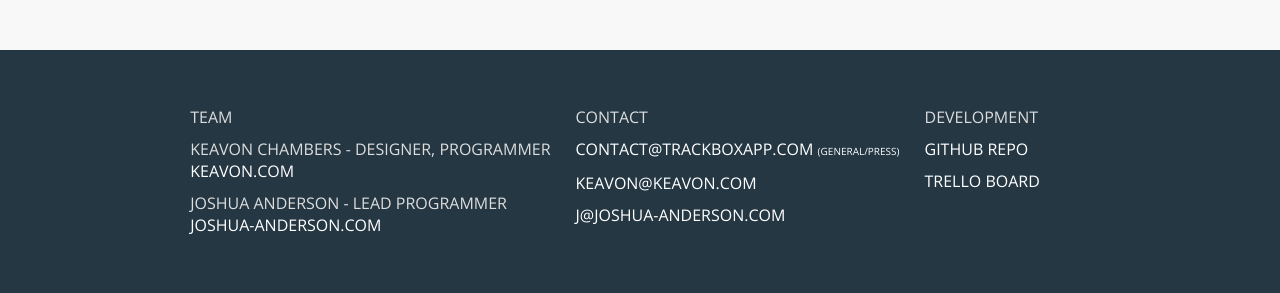
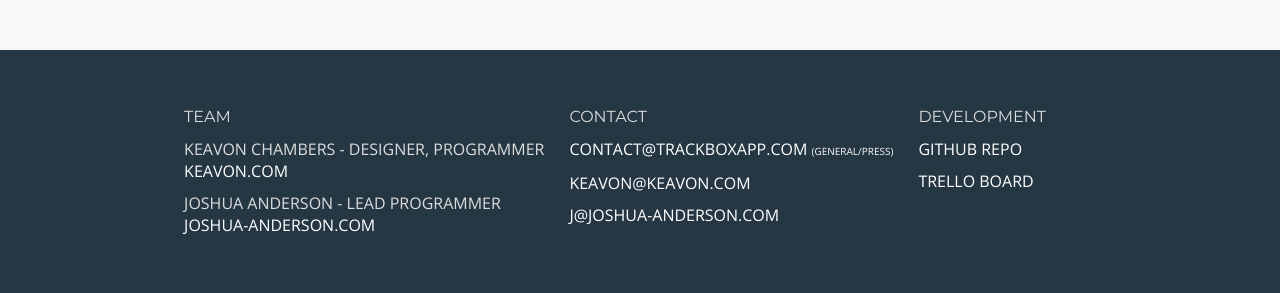
Before and after one commit to Keavon/Trackbox, a Jekyll site: the page built from main/index.html, in a window 1280 px wide. Shown: the part 3629-3922 px from the top of the page. Built offline with Jekyll 4.4.1, drawn with Linux system fonts in a browser that asks for light colours; nearby versions of some CDN libraries.

Commit message:
Bolded footer headings

```diff
--- a/css/global.css
+++ b/css/global.css
@@ -131,6 +131,10 @@
 			display: block;
 		}
 
+		footer p.footer-head {
+			font-family: "Montserrat", "Open Sans", sans-serif;
+		}
+
 	footer p {
 		color: #ddd;
 		font-size: 16px;
```
